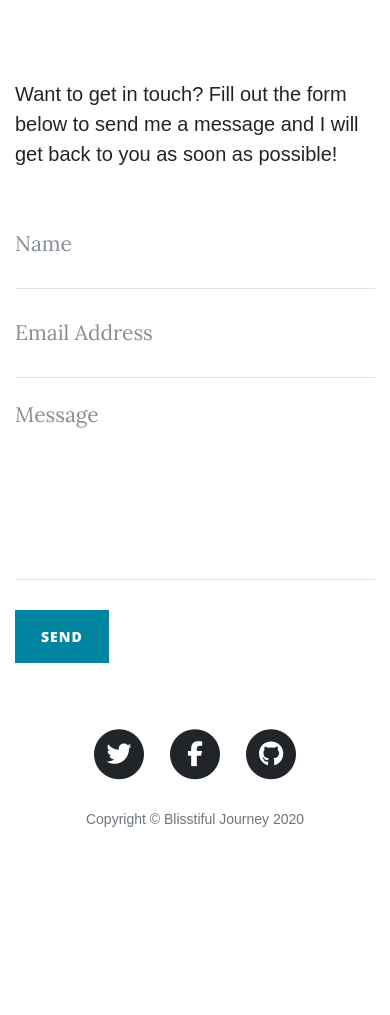
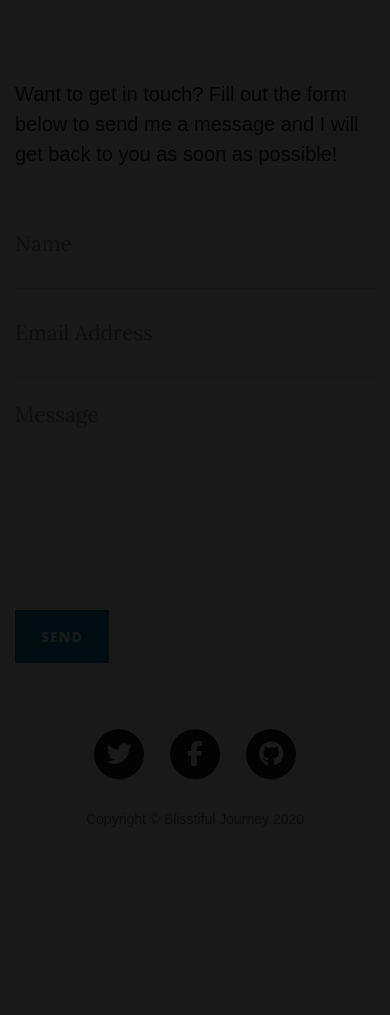
Before and after one commit to Adrian0012/Blisstiful_Journey, a Django app: page /contact/ in a window 390 px wide, after a click that opens the changed part. Shown: the part 507-1522 px from the top of the page. Run offline with Django 3.2, Linux system fonts and the light colour scheme; the visitor is signed in with stand-in values (Sample User, id 1); some libraries are stand-ins or nearby versions.

Commit message:
sidemenu overlay/sidemenu style/sidemenu mobile-responsive

```diff
--- a/blog/static/css/custom.css
+++ b/blog/static/css/custom.css
@@ -40,6 +40,7 @@
 
 .comment-btn {
   cursor: pointer;
+  padding-left: 30px;
 }
 
 .post-cta-section {
@@ -50,6 +51,14 @@
 .total-likes {
   margin-left: 10px;
   padding-top: 1px;
+}
+
+.comments-counter {
+  float: right;
+}
+
+.custom-comment-form {
+  width: 100%;
 }
 
 /* navbar & side-menu */
@@ -105,13 +114,28 @@ body {
   position: fixed;
   z-index: 10;
   left: 0;
-  width: 185px;
+  width: 100%;
   /* width: 250px; */
+  height:100vh;
+  overflow: scroll;
   margin-top: 60px;
-  transform: translateX(-250px);
+  transform: translateX(-100%);
   transition: transform 250ms ease-in-out;
   /* background: linear-gradient(180deg, #FC466B 0%, #3F5EFB 100%); */
-  background: linear-gradient(90deg, rgba(238,174,202,1) 0%, rgba(58,202,187,1) 100%);
+}
+
+#sidebarOverlay {
+  /* height: 100%; */
+  position: fixed;
+  z-index: 5;
+  left: 0;
+  top: 0;
+  width: 100%;
+  height: 100%;
+  /* transition: ease-in-out 2500ms; */
+  /* background: linear-gradient(180deg, #FC466B 0%, #3F5EFB 100%); */
+  opacity: .9;
+  background: #000;
 }
 
 .sidebarMenuInner {
@@ -122,7 +146,7 @@ body {
 
 .sidebarMenuInner li {
   list-style: none;
-  color: #fff;
+  color: #d5e3e0;
   text-transform: uppercase;
   font-weight: bold;
   padding: 20px;
@@ -137,7 +161,7 @@ body {
 }
 
 .sidebarMenuInner li a {
-  color: #fff;
+  color: turquoise;
   text-transform: uppercase;
   font-weight: bold;
   cursor: pointer;
--- /dev/null
+++ b/blog/static/js/side-bar.js
@@ -0,0 +1,4 @@
+$('.custom-dropdown-button').on('click', e => {
+    const toggleId = `#${e.target.dataset.toggle}`
+    $(toggleId).toggle()
+})
--- a/blog/templates/blog/base.html
+++ b/blog/templates/blog/base.html
@@ -27,24 +27,33 @@
   <!-- Navigation -->
   {% if user.is_authenticated %}
 <div class="header"></div>
-<input type="checkbox" class="openSidebarMenu" id="openSidebarMenu">
+<div  id="sidebarOverlay" style="display: none;"></div>
+<input type="checkbox" class="openSidebarMenu custom-dropdown-button" data-toggle="sidebarOverlay" id="openSidebarMenu">
 <label for="openSidebarMenu" class="sidebarIconToggle">
-<div class="spinner diagonal part-1"></div>
-<div class="spinner horizontal"></div>
-<div class="spinner diagonal part-2"></div>
+  <div class="spinner diagonal part-1"></div>
+  <div class="spinner horizontal"></div>
+  <div class="spinner diagonal part-2"></div>
 </label>
 <div id="sidebarMenu">
   <ul class="sidebarMenuInner">
     <li><a href="/">LOGO</a></li>
     <li><a href="/accounts/logout" class="sidebar-custom-font">Log Out<i class="fas fa-sign-out-alt sidebar-custom-icon"></i></a>
-      <li><a href="#homeSubmenu" class="sidebar-custom-font dropdown-toggle" data-toggle="collapse" aria-expanded="false">Categories<i class="fas fa-swatchbook sidebar-custom-icon"></i></a></li>
+    <li><a class='custom-dropdown-button sidebar-custom-font' data-toggle="collapse">Categories</a></li>
+    <div id='collapse' style="display: none;">
+      {% for category in categories %}
+        <li>
+          <a href="/category-detail/{{category.slug}}" class="sidebar-custom-font sidebar-dropdown">{{category.name}}</a>
+        </li>
+      {% endfor %}
+    </div>
+    <!-- <li><a href="#homeSubmenu" class="sidebar-custom-font dropdown-toggle" data-toggle="collapse" aria-expanded="false">Categories<i class="fas fa-swatchbook sidebar-custom-icon"></i></a></li>
       <ul class="collapse list-unstyled" id="homeSubmenu">
         {% for category in categories %}
           <li>
             <a href="/category-detail/{{category.slug}}" class="sidebar-custom-font sidebar-dropdown">{{category.name}}</a>
           </li>
           {% endfor %}
-      </ul>
+      </ul> -->
     <li><a href="/contact" class="sidebar-custom-font">Contact<i class="fas fa-envelope sidebar-custom-icon"></i></a></li>
     <li><a href="/about" class="sidebar-custom-font">About<i class="fas fa-book-open sidebar-custom-icon"></i></a></li>
   </ul>
@@ -148,6 +157,7 @@
 <!-- Custom JS -->
 {% block scripts %}
 <script src="{% static 'js/custom.js' %}"></script>
+<script src="{% static 'js/side-bar.js' %}"></script>
 <script src="{% static 'js/clean-blog.min.js' %}"></script>
 {% endblock scripts %}
 </body>
--- a/blog/templates/blog/post.html
+++ b/blog/templates/blog/post.html
@@ -21,17 +21,17 @@
         <hr>
         <div class="card">
           <div class="card-header">
-            <span>Author - Julia</span>
+            <span>Author - {{post.author}}</span>
             <div class="like-section post-cta-section">
               {% include "blog/post_likes.html" %}
             </div>
           </div>
           <div class="card-body">
             <a class="card-link"><span class="comment-btn fas fa-comments">Comment</span></a>
-            {{ comments.count }} Comment{{ comments|pluralize }}
           </div>
           <div class="card-footer text-muted">
             Tags
+            <span class="comments-counter">{{ comments.count }} Comment{{ comments|pluralize }}</span>
           </div>
         </div>
       </div>
--- a/blog/views.py
+++ b/blog/views.py
@@ -116,7 +116,8 @@ def view_category(request, slug):
 
   context = {
     'category' : category,
-    'posts' : posts
+    'posts' : posts,
+    'categories' : Category.objects.all()
   }
 
   return render(request, 'blog/category_view.html', context)
```
Also changed, not shown: blog/templates/blog/comments.html (+2 -6 lines).
